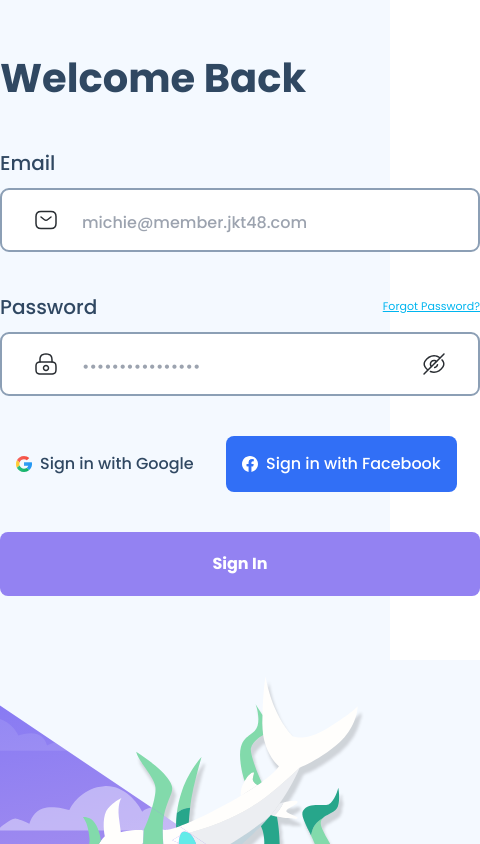
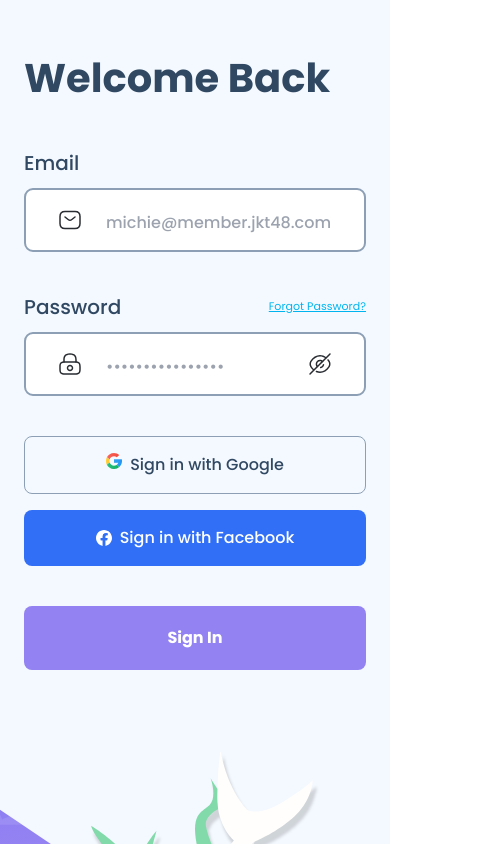
Before and after one commit to Sinduaditya/rusa, a React (Vite) app: page /login in a window 390 px wide. Shown: the top 844 px of the page, 480 px wide, since content can reach past the window. Built offline with nearby package versions, Linux system fonts and the light colour scheme.

Commit message:
style: Add responsive for login pages

```diff
--- a/src/pages/Login.jsx
+++ b/src/pages/Login.jsx
@@ -2,7 +2,7 @@ import React, { useState } from "react";
 import LoginImg from "../assets/login/login.svg";
 import message from "../assets/login/sms.svg";
 import lock from "../assets/login/lock.svg";
-import eyeSlash from "../assets/login/eye-slash.svg"; // Memanggil eye-slash.svg
+import eyeSlash from "../assets/login/eye-slash.svg";
 import google from "../assets/login/google.svg";
 import fb from "../assets/login/facebook.svg";
 
@@ -29,20 +29,15 @@ function Login() {
         <div className="font-poppins bg-bluelight">
             <div className="grid md:grid-cols-3 items-center lg:gap-10 gap-4">
                 <ImageLogin />
-                {/* form start */}
                 <div className="w-full h-full md:col-span-2">
-                    {/* rounded start */}
-                    <div className="rounded-[64px]  flex md:w-[544px] py-12 flex-col gap-[8px] justify-center items-center flex-nowrap mx-auto my-0">
+                    <div className="rounded-[64px]  w-screen  flex md:w-[544px] py-12 flex-col gap-[8px] justify-center items-center flex-nowrap md:mx-auto my-0">
                         <form className="">
-                            {/* elemen dalam */}
-                            <div className="flex md:w-[480px] flex-col gap-10 items-start shrink-0 flex-nowrap">
-                                {/* tulisan */}
+                            <div className="flex w-screen px-6 md:w-[480px] flex-col gap-10 items-start shrink-0 flex-nowrap">
                                 <div className="flex md:w-[480px] flex-col gap-[48px] items-start shrink-0">
                                     <h1 className="font-poppins text-[40px] font-bold leading-[60px] text-midnight">
                                         Welcome Back
                                     </h1>
                                 </div>
-                                {/* placeholder */}
                                 <div className="w-full flex flex-col gap-[24px] items-start shrink-0 flex-nowrap ">
                                     <div className="w-full flex flex-col gap-[10px] items-start shrink-0 flex-nowrap">
                                         <label
@@ -51,7 +46,6 @@ function Login() {
                                         >
                                             Email
                                         </label>
-                                        {/* INput placeholder untuk Email */}
                                         <div className="w-full bg-white flex h-[64px] px-4 gap-2 justify-left items-start rounded-[9px] border-solid border-2 border-[#8c9fb5] overflow-hidden">
                                             <div className="grid px-4 h-full shrink-0 content-center">
                                                 <img
@@ -68,7 +62,6 @@ function Login() {
                                         </div>
                                     </div>
                                 </div>
-                                {/* Untuk password */}
                                 <div className="w-full flex flex-col gap-[10px] items-start shrink-0 flex-nowrap">
                                     <div className="flex justify-between items-center self-stretch shrink-0 flex-wrap">
                                         <span className="h-[30px] basis-auto  text-[20px] font-medium leading-[30px] text-[#304862] text-left whitespace-nowrap z-[14]">
@@ -78,7 +71,6 @@ function Login() {
                                             Forgot Password?
                                         </span>
                                     </div>
-                                    {/* Input placeholder untuk password */}
                                     <div className="w-full bg-white flex h-[64px] px-4 gap-2 justify-left items-start rounded-[9px] border-solid border-2 border-[#8c9fb5] overflow-hidden">
                                         <div className="grid px-4 h-full shrink-0 content-center">
                                             <img
@@ -97,7 +89,6 @@ function Login() {
                                             className="h-16 w-full font-['Poppins'] text-[16px] font-medium leading-[24px] text-[#8c9fb5] text-left whitespace-nowrap"
                                             placeholder="••••••••••••••••"
                                         />
-                                        {/* toggle for hide password */}
                                         <div
                                             className="grid px-4 h-full shrink-0 content-center"
                                             onClick={togglePasswordVisibility}
@@ -106,31 +97,30 @@ function Login() {
                                                 src={
                                                     showPassword
                                                         ? eyeSlash
-                                                        : eyeSlash // Menggunakan eye-slash.svg
+                                                        : eyeSlash
                                                 }
                                                 className="w-6 h-6 cursor-pointer"
                                                 alt=""
                                             />
                                         </div>
-                                        {/* end  toggle for hide password */}
                                     </div>
                                 </div>
 
-                                <div className="flex w-[457px] gap-[16px] items-start shrink-0 flex-nowrap  z-[28]">
-                                    <button className="flex w-[210px] pt-[16px] pr-[16px] pb-[16px] pl-[16px] gap-[8px] items-center shrink-0 flex-nowrap rounded-[8px] border-solid border-[#8c9fb5]  pointer">
+                                <div className="grid md:flex w-full md:w-[457px] gap-[16px] items-start shrink-0 flex-nowrap  z-[28]">
+                                    <button className="border w-full flex md:w-[210px] pt-[16px] pr-[16px] pb-[16px] pl-[16px] gap-[8px] justify-center shrink-0 flex-nowrap rounded-[8px] border-solid border-[#8c9fb5]  pointer">
                                         <img src={google} alt="" />
                                         <span className="h-[24px] shrink-0 basis-auto font-['Poppins'] text-[16px] font-medium leading-[24px] text-[#304862]  text-left whitespace-nowrap ">
                                             Sign in with Google
                                         </span>
                                     </button>
-                                    <button className="flex w-[231px] pt-[16px] pr-[16px] pb-[16px] pl-[16px] gap-[8px] items-center shrink-0 flex-nowrap bg-[#316ff6] rounded-[8px] border-none  pointer">
+                                    <button className="flex w-full justify-center md:w-[231px] pt-[16px] pr-[16px] pb-[16px] pl-[16px] gap-[8px] items-center shrink-0 flex-nowrap bg-[#316ff6] rounded-[8px] border-none  pointer">
                                         <img src={fb} alt="" />
                                         <span className="h-[24px] shrink-0 basis-auto font-['Poppins'] text-[16px] font-medium leading-[24px] text-[#fff]  text-left whitespace-nowrap ">
                                             Sign in with Facebook
                                         </span>
                                     </button>
                                 </div>
-                                <button className="flex w-[480px] pt-[20px] pr-[16px] pb-[20px] pl-[16px] gap-[8px] justify-center items-center shrink-0 flex-nowrap bg-[#9382f2] rounded-[8px] border-none  pointer">
+                                <button className="flex w-full md:w-[480px] pt-[20px] pr-[16px] pb-[20px] pl-[16px] gap-[8px] justify-center items-center shrink-0 flex-nowrap bg-[#9382f2] rounded-[8px] border-none  pointer">
                                     <span className="h-[24px] shrink-0 basis-auto font-['Poppins'] text-[16px] font-bold leading-[24px] text-[#fff]  text-left whitespace-nowrap ">
                                         Sign In
                                     </span>
```
